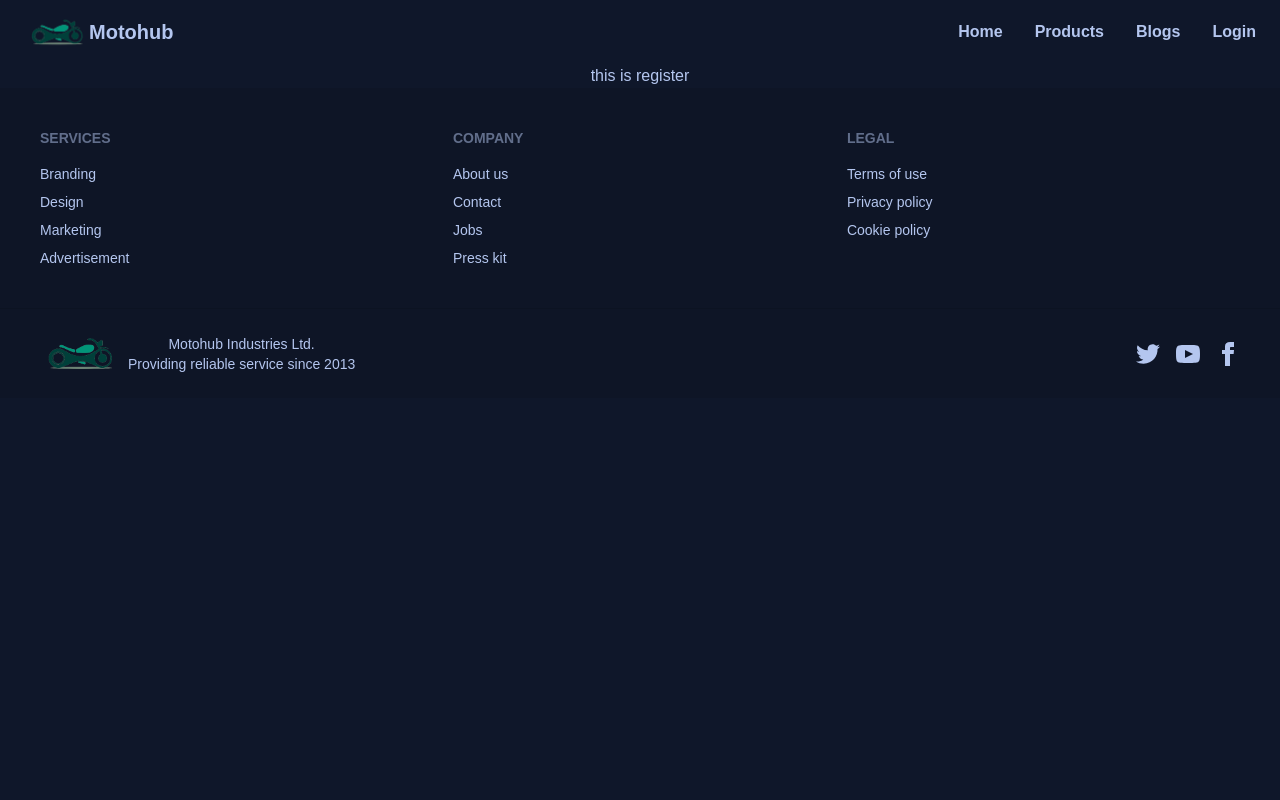
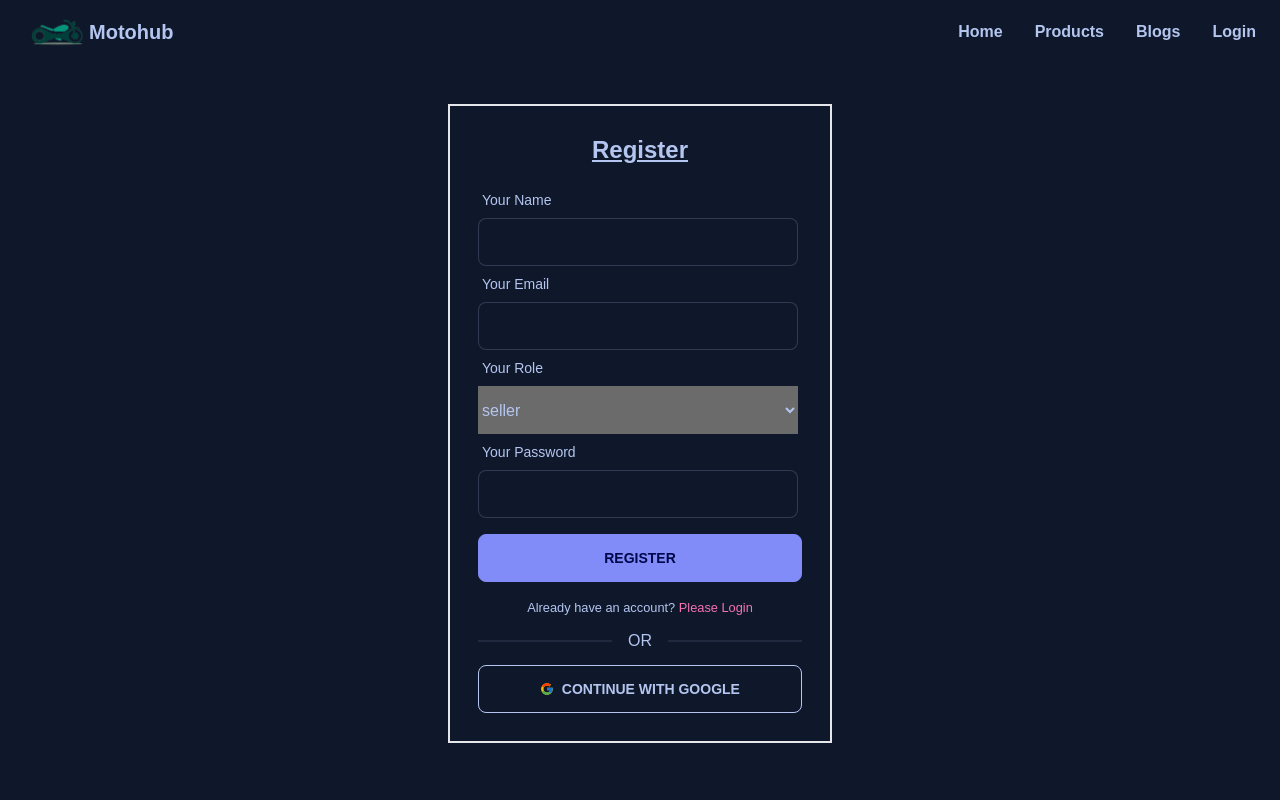
Before and after one commit to rubayetseason/motohub-client, a React (Create React App) app: page /register in a window 1280 px wide. Shown: the top 800 px of the page. Built offline with nearby package versions, Linux system fonts and the light colour scheme.

Commit message:
register form done

```diff
--- a/src/components/pages/Login/Register.js
+++ b/src/components/pages/Login/Register.js
@@ -1,11 +1,116 @@
-import React from 'react';
+import React, { useState } from "react";
+import { useForm } from "react-hook-form";
+import { Link } from "react-router-dom";
+import { FcGoogle } from "react-icons/fc";
 
 const Register = () => {
-    return (
-        <div>
-            this is register
+  const [signUpError, setSignUpError] = useState("");
+
+  const {
+    register,
+    handleSubmit,
+    formState: { errors },
+  } = useForm();
+
+  const handleSignUp = (data) => {
+    setSignUpError("");
+    console.log(data);
+  };
+
+  return (
+    <div className="flex justify-center mt-10 mb-20 items-center">
+      <div className="w-96 p-7 border-2 ">
+        <h2 className="text-2xl text-center font-bold underline mb-4">
+          Register
+        </h2>
+        <form onSubmit={handleSubmit(handleSignUp)}>
+          <div className="form-control w-full max-w-xs">
+            <label className="label">
+              {" "}
+              <span className="label-text">Your Name</span>
+            </label>
+            <input
+              type="text"
+              {...register("name", {
+                required: "Name is Required",
+              })}
+              className="input input-bordered w-full max-w-xs"
+            />
+            {errors.name && (
+              <p className="text-red-500">{errors.name.message}</p>
+            )}
+          </div>
+          <div className="form-control w-full max-w-xs">
+            <label className="label">
+              {" "}
+              <span className="label-text">Your Email</span>
+            </label>
+            <input
+              type="email"
+              {...register("email", {
+                required: "Email is required",
+              })}
+              className="input input-bordered w-full max-w-xs"
+            />
+            {errors.email && (
+              <p className="text-red-500">{errors.email.message}</p>
+            )}
+          </div>
+          <div className="form-control w-full max-w-xs">
+            <label className="label">
+              {" "}
+              <span className="label-text">Your Role</span>
+            </label>
+            <select className="h-12" {...register("role")}>
+              <option value="seller">seller</option>
+              <option value="buyer">buyer</option>
+            </select>
+          </div>
+          <div className="form-control w-full max-w-xs">
+            <label className="label">
+              {" "}
+              <span className="label-text">Your Password</span>
+            </label>
+            <input
+              type="password"
+              {...register("password", {
+                required: "Password is required",
+                minLength: {
+                  value: 6,
+                  message: "Password must be 6 characters long",
+                },
+              })}
+              className="input input-bordered w-full max-w-xs"
+            />
+            {errors.password && (
+              <p className="text-red-500">{errors.password.message}</p>
+            )}
+          </div>
+          <input
+            className="btn btn-secondary w-full mt-4"
+            value="Register"
+            type="submit"
+          />
+          {signUpError && <p className="text-red-600">{signUpError}</p>}
+        </form>
+        <div className="my-4">
+          {signUpError && <p className="text-red-600">{signUpError}</p>}
         </div>
-    );
+        <small>
+          <p className="mt-2">
+            Already have an account?{" "}
+            <Link className="text-accent" to="/login">
+              Please Login
+            </Link>
+          </p>
+        </small>
+        <div className="divider">OR</div>
+        <button className="btn btn-outline w-full">
+          <FcGoogle /> &nbsp; CONTINUE WITH GOOGLE
+        </button>
+      </div>
+    </div>
+  );
 };
 
 export default Register;
--- a/src/firebase/firebase.config.js
+++ b/src/firebase/firebase.config.js
@@ -5,12 +5,12 @@ import { initializeApp } from "firebase/app";
 
 // Your web app's Firebase configuration
 const firebaseConfig = {
-  apiKey: "AIzaSyCKyP_ogTZU995p8SRKo4A_B0XFHXFc618",
-  authDomain: "motohub-35078.firebaseapp.com",
-  projectId: "motohub-35078",
-  storageBucket: "motohub-35078.appspot.com",
-  messagingSenderId: "358908756345",
-  appId: "1:358908756345:web:284214ec51a335d7906fa8"
+  apiKey: process.env.REACT_APP_apiKey,
+  authDomain: process.env.REACT_APP_authDomain,
+  projectId: process.env.REACT_APP_projectId,
+  storageBucket: process.env.REACT_APP_storageBucket,
+  messagingSenderId: process.env.REACT_APP_messagingSenderId,
+  appId: process.env.REACT_APP_appId,
 };
 
 // Initialize Firebase
```
